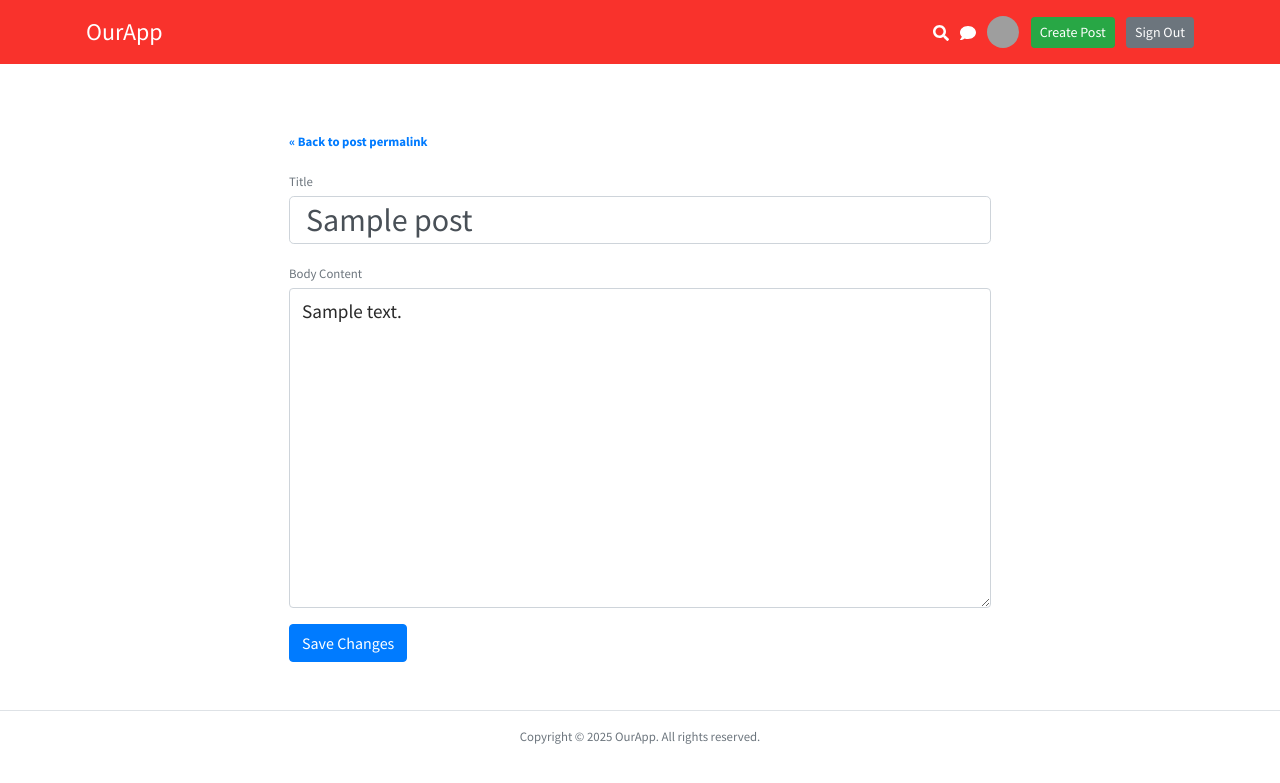
After one commit to junaidbinjaman/laravel-learning-lab, a Laravel app: page /post/1/edit in a window 1280 px wide. The commit adds this page. Shown: the top 783 px of the page. Run offline with Laravel 12, Linux system fonts and the light colour scheme; a user stored in the database is signed in; tables that the repository leaves empty hold one stand-in row (values such as "Sample post"); parts of the project's set-up code (start-up, migrations or seed data) failed here and were passed over; some libraries are stand-ins or nearby versions; grey boxes are pictures that could not be loaded.

```diff
--- a/app/Http/Controllers/PostController.php
+++ b/app/Http/Controllers/PostController.php
@@ -9,12 +9,29 @@ use Illuminate\Support\Str;
 class PostController extends Controller
 {
 
+    public function actuallyUpdate(Post $post, Request $request) {
+        $incomingFields = $request->validate([
+            'title' => 'required',
+            'body' => 'required'
+        ]);
+
+        $incomingFields['title'] = strip_tags($incomingFields['title']);
+        $incomingFields['body'] = strip_tags($incomingFields['body']);
+
+        $post->update($incomingFields);
+        return back()->with('success', 'Post successfully updated');
+    }
+
+    public function showEditForm(Post $post) {
+        return view('edit-post', ['post' => $post]);
+    }
+
     public function delete(Post $post) {
         $post->delete();
         return redirect('/profile/' . auth()->user()->username)->with('success', 'Post successfully deleted');
     }
     public function viewSinglePost(Post $post) {
-        $post['body'] = strip_tags(Str::markdown($post->body), '<p><h2><ul><h1><ol><br><bold><b><li><em');
+        $post['body'] = strip_tags(Str::markdown($post->body), '<p><h2><h3><img><ul><h1><ol><br><bold><b><li><em');
         return view('single-post', ['post' => $post]);
     }
     public  function storeNewPost(Request $request) {
--- a/app/Http/Controllers/UserController.php
+++ b/app/Http/Controllers/UserController.php
@@ -8,6 +8,10 @@ use Illuminate\Validation\Rule;
 
 class UserController extends Controller
 {
+
+    public function showAvatarForm() {
+        return view('avatar-form');
+    }
     public function profile(User $user) {
         return view('profile-posts', ['username' => $user->username, 'posts' => $user->posts()->latest()->get(), 'postCount' => $user->posts()->count()]);
     }
--- a/app/Policies/PostPolicy.php
+++ b/app/Policies/PostPolicy.php
@@ -37,6 +37,9 @@ class PostPolicy
      */
     public function update(User $user, Post $post): bool
     {
+        if ($user->isAdmin === 1) {
+            return true;
+        }
         return $user->id === $post->user_id;
     }
 
@@ -45,6 +48,9 @@ class PostPolicy
      */
     public function delete(User $user, Post $post): bool
     {
+        if ($user->isAdmin === 1) {
+            return true;
+        }
         return $user->id === $post->user_id;
     }
 
--- a/app/Providers/AppServiceProvider.php
+++ b/app/Providers/AppServiceProvider.php
@@ -2,6 +2,7 @@
 
 namespace App\Providers;
 
+use Illuminate\Support\Facades\Gate;
 use Illuminate\Support\ServiceProvider;
 
 class AppServiceProvider extends ServiceProvider
@@ -19,6 +20,8 @@ class AppServiceProvider extends ServiceProvider
      */
     public function boot(): void
     {
-        //
+        Gate::define('visitAdminsPages', function($user) {
+            return $user->isAdmin === 1;
+        });
     }
 }
--- /dev/null
+++ b/resources/views/edit-post.blade.php
@@ -0,0 +1,29 @@
+<x-layout>
+    <div class="container py-md-5 container--narrow">
+        <form action="/post/{{$post->id}}" method="POST">
+            <p><small><strong><a href="/post/{{$post->id}}">&laquo; Back to post permalink</a></strong></small></p>
+            @csrf
+            @method('PUT')
+            <div class="form-group">
+                <label for="post-title" class="text-muted mb-1"><small>Title</small></label>
+                <input value="{{ old('title', $post->title)  }}" name="title" id="post-title"
+                       class="form-control form-control-lg form-control-title" type="text" placeholder=""
+                       autocomplete="off"/>
+                @error('title')
+                <p class="m-0 alert alert-danger small shadow-sm">{{ $message  }}</p>
+                @enderror
+            </div>
+
+            <div class="form-group">
+                <label for="post-body" class="text-muted mb-1"><small>Body Content</small></label>
+                <textarea name="body" id="post-body" class="body-content tall-textarea form-control"
+                          type="text">{{ old('body', $post->body)  }}</textarea>
+                @error('body')
+                <p class="m-0 alert alert-danger small shadow-sm">{{ $message  }}</p>
+                @enderror
+            </div>
+
+            <button class="btn btn-primary">Save Changes</button>
+        </form>
+    </div>
+</x-layout>
--- a/resources/views/profile-posts.blade.php
+++ b/resources/views/profile-posts.blade.php
@@ -4,7 +4,10 @@
             <img class="avatar-small" src="https://gravatar.com/avatar/b9408a09298632b5151200f3449434ef?s=128"/> {{$username}}
             <form class="ml-2 d-inline" action="#" method="POST">
                 <button class="btn btn-primary btn-sm">Follow <i class="fas fa-user-plus"></i></button>
-                <!-- <button class="btn btn-danger btn-sm">Stop Following <i class="fas fa-user-times"></i></button> -->
+                <!--  -->
+                @if(auth()->user()->username === $username)
+                    <a href="/manage-avatar" class="border-t-neutral-50 btn-secondary btn-sm">Manage Avatar</a>
+                @endif
             </form>
         </h2>
 
--- a/resources/views/single-post.blade.php
+++ b/resources/views/single-post.blade.php
@@ -4,7 +4,7 @@
             <h2>{{ $post->title  }}</h2>
             @can('update', $post)
                 <span class="pt-2">
-          <a href="#" class="text-primary mr-2" data-toggle="tooltip" data-placement="top" title="Edit"><i
+          <a href="/post/{{$post->id}}/edit" class="text-primary mr-2" data-toggle="tooltip" data-placement="top" title="Edit"><i
                   class="fas fa-edit"></i></a>
           <form class="delete-post-form d-inline" action="/post/{{$post->id}}" method="POST">
               @method('DELETE')
--- a/routes/web.php
+++ b/routes/web.php
@@ -3,6 +3,10 @@
 use Illuminate\Support\Facades\Route;
 use App\Http\Controllers\UserController;
 use App\Http\Controllers\PostController;
+
+Route::get('/admins-only', function (){
+    return 'Only admin should be able to see this page';
+})->middleware('can:visitAdminsPages');
 
 Route::get('/', [UserController::class, 'showCorrectHomepage'])->name('login');
 
@@ -10,12 +14,15 @@ Route::get('/', [UserController::class, 'showCorrectHomepage'])->name('login');
 Route::post('/register', [UserController::class, 'register']);
 Route::post('/login', [UserController::class, 'login']);
 Route::post('/logout', [UserController::class, 'logout']);
+Route::get('/manage-avatar', [UserController::class, 'showAvatarForm']);
 
 // Blog post related routes
 Route::get('/create-post', [PostController::class, 'showCreateForm'])->middleware('mustBeLoggedIn');
 Route::post('/create-post', [PostController::class, 'storeNewPost']);
 Route::get('/post/{post}', [PostController::class, 'viewSinglePost']);
-Route::delete('/post/{post}', [PostController::class, 'delete']);
+Route::delete('/post/{post}', [PostController::class, 'delete'])->middleware('can:delete,post');
+Route::get('/post/{post}/edit', [PostController::class, 'showEditForm'])->middleware('can:update,post');
+Route::put('/post/{post}', [PostController::class, 'actuallyUpdate'])->middleware('can:update,post');
 
 // Profile related routes
 Route::get('/profile/{user:username}', [UserController::class, 'profile']);
```
Also changed, not shown: database/migrations/2025_05_27_033606_add_isadmin_to_users_table.php (added), resources/views/avatar-form.blade.php (added).
